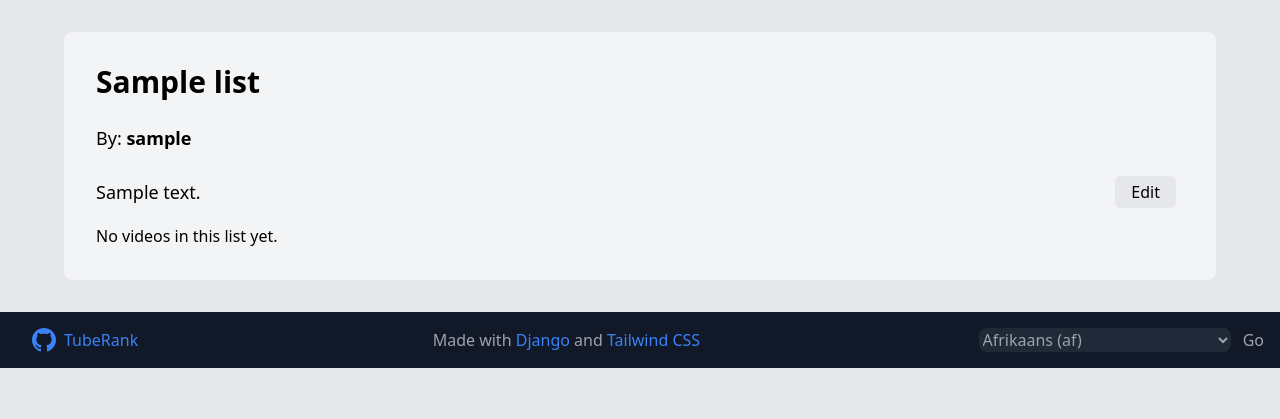
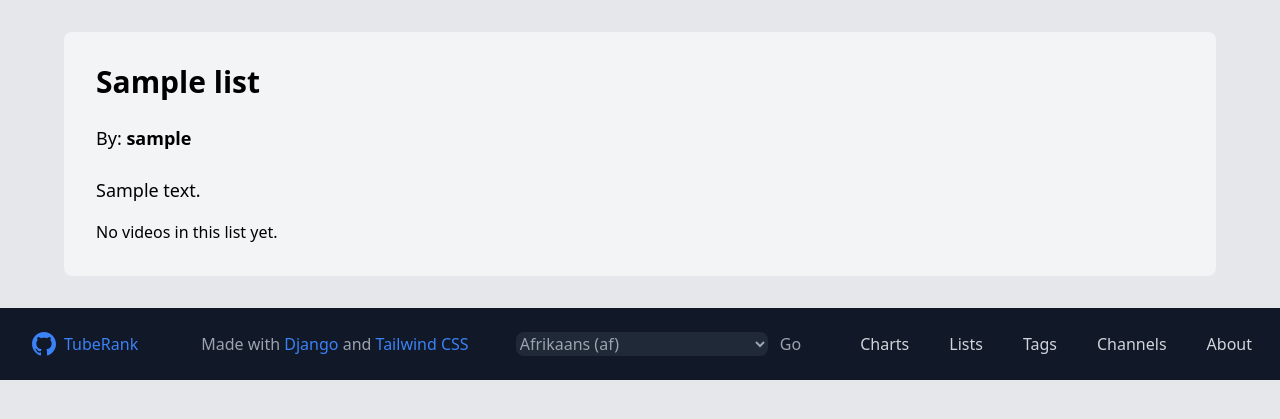
Before and after one commit to dbeley/tuberank, a Django app: template ratings/templates/lists/list_details.html in a window 1280 px wide. Shown: the part 64-483 px from the top of the page. Run offline with Django 4.2, Linux system fonts and the light colour scheme; the template is opened without the code that fills it: most values are stand-ins (such as "Sample title", 1, 10 or a date in 2020); style sheets or scripts are compiled from the project's sources; some libraries are stand-ins or nearby versions.

Commit message:
Update list templates

```diff
--- a/ratings/templates/base.html
+++ b/ratings/templates/base.html
@@ -87,6 +87,13 @@
       </select>
       <input class="ml-2" type="submit" value="Go">
     </form>
+    <div class="flex space-x-4">
+      <a href="{% url 'charts' %}" class="text-gray-300 hover:bg-gray-700 hover:text-white px-3 py-2 rounded-md font-medium">{% translate "Charts" %}</a>
+      <a href="{% url 'lists' %}" class="text-gray-300 hover:bg-gray-700 hover:text-white px-3 py-2 rounded-md font-medium">{% translate "Lists" %}</a>
+      <a href="{% url 'tags' %}" class="text-gray-300 hover:bg-gray-700 hover:text-white px-3 py-2 rounded-md font-medium">{% translate "Tags" %}</a>
+      <a href="{% url 'channel_list' %}" class="text-gray-300 hover:bg-gray-700 hover:text-white px-3 py-2 rounded-md font-medium">{% translate "Channels" %}</a>
+      <a href="#" class="text-gray-300 hover:bg-gray-700 hover:text-white px-3 py-2 rounded-md font-medium">{% translate "About" %}</a>
+    </div>
   </div>
 </footer>
   <script src="https://unpkg.com/htmx.org@1.9.1"></script>
--- a/ratings/templates/lists/list_details.html
+++ b/ratings/templates/lists/list_details.html
@@ -5,26 +5,24 @@
   <div class="max-w-6xl mx-auto px-4 sm:px-6 lg:px-8 bg-gray-100 rounded-lg py-8">
     <div class="flex justify-right">
     <h1 class="text-3xl font-bold mb-6 w-full">{{ list.name }}</h1>
-      {% if request.user == list.user %}
-      <a href="{% url 'list_delete' pk=list.id %}" class="ml-4 bg-gray-500 hover:bg-gray-700 text-white font-bold py-2 px-4 rounded">
-        {% translate "Delete" %}
-      </a>
-      {% endif %}
     </div>
     <p class="text-lg mb-6">{% blocktranslate with username=list.user.username %}By: <span class="font-bold">{{ username }}</span>{% endblocktranslate %}</p>
     <div class="flex items-center gap-4 my-4">
       <div class="gap-2 mr-auto">
         <p class="text-lg">{{ list.description }}</p>
       </div>
-        <button id="update-description-button" class="bg-gray-200 hover:bg-gray-300 px-4 mx-2 py-1 rounded-md font-medium">{% translate "Edit" %}</button>
+        {% if request.user == list.user %}
+        {% include "lists/update_description_modal.html" with serializer=list_serializer %}
+        <button id="update-description-button" class="bg-gray-200 hover:bg-gray-300 px-4 mx-2 py-2 rounded-md font-medium">{% translate "Edit" %}</button>
+        <a href="{% url 'list_delete' pk=list.id %}" class="mx-2 bg-gray-500 hover:bg-gray-700 text-white font-bold py-2 px-4 rounded-md">
+            {% translate "Delete" %}
+        </a>
+        {% endif %}
     </div>
 
   {% if list.videos.exists %}
-      {% include "lists/update_description_modal.html" %}
-    <h2>{% translate "Videos in this list:" %}</h2>
     <div class="flex flex-col gap-8">
         {% for video in list.videos.all %}
-        {% include "lists/update_description_modal.html" with index=forloop.counter %}
             <div class="border bg-white border-gray-200 rounded-md shadow-md p-4">
                 <div class="flex items-center gap-4">
                     <img src="{{ video.last_snapshot.thumbnail_url }}" alt="{{ video.last_snapshot.title_en }}" class="w-24 h-16 object-cover rounded">
@@ -39,7 +37,10 @@
                     <div class="gap-2 justify-left mr-auto">
                         <p>video.item.description</p>
                     </div>
+                    {% if request.user == list.user %}
+                    {% include "lists/update_description_modal.html" with index=forloop.counter item=video serializer=list_serializer %}
                     <button id="update-description-button{{ forloop.counter }}" class="bg-gray-200 hover:bg-gray-300 px-2 py-1 rounded-md font-medium">{% translate "Edit" %}</button>
+                    {% endif %}
                 </div>
             </div>
         {% endfor %}
@@ -72,7 +73,7 @@
   });
 
   // Get the buttons and modals by ID
-  {% for item in item_list %}
+    {% for video in list.videos.all %}
   const createListModal{{ forloop.counter }} = document.getElementById('update-description-modal{{ forloop.counter }}');
   const updateDescriptionModalButton{{ forloop.counter }} = document.getElementById('update-description-button{{ forloop.counter }}');
   const closeCreateListModalButton{{ forloop.counter }} = document.getElementById('close-modal-button{{ forloop.counter }}');
--- a/ratings/templates/lists/update_description_modal.html
+++ b/ratings/templates/lists/update_description_modal.html
@@ -3,7 +3,7 @@
 <div class="flex items-center justify-center min-h-screen px-4">
   <div class="bg-white rounded-lg overflow-hidden shadow-xl sm:max-w-lg sm:w-full" role="dialog" aria-modal="true" aria-labelledby="modal-headline" id="edit-modal{{ index }}">
     <div class="bg-gray-100 text-gray-900 font-bold text-lg p-4 border-b">
-      {% translate "Update List Description" %}
+      {% translate "Update Description" %}
       <button id="close-modal-button{{ index }}" type="button" class="float-right">&times;</button>
     </div>
     <form id="edit-form{{ index }}" method="POST" class="p-4">
@@ -14,6 +14,7 @@
         </label>
         <div class="flex justify-end">
             <textarea name="description" rows="3" id="item-description{{ index }}" class="block text-gray-700 border rounded-md shadow-sm focus:border-indigo-500 flex-grow" placeholder="{% blocktranslate %}Enter description{% endblocktranslate %}" maxlength="5000">
+              {{ serializer.data.description }}
             </textarea>
         </div>
       </div>
```
Also changed, not shown: ratings/lists/views.py (+8 -0 lines), ratings/videos/views.py (+20 -5 lines), ratings/templates/videos/video_rating.html (indentation only).
